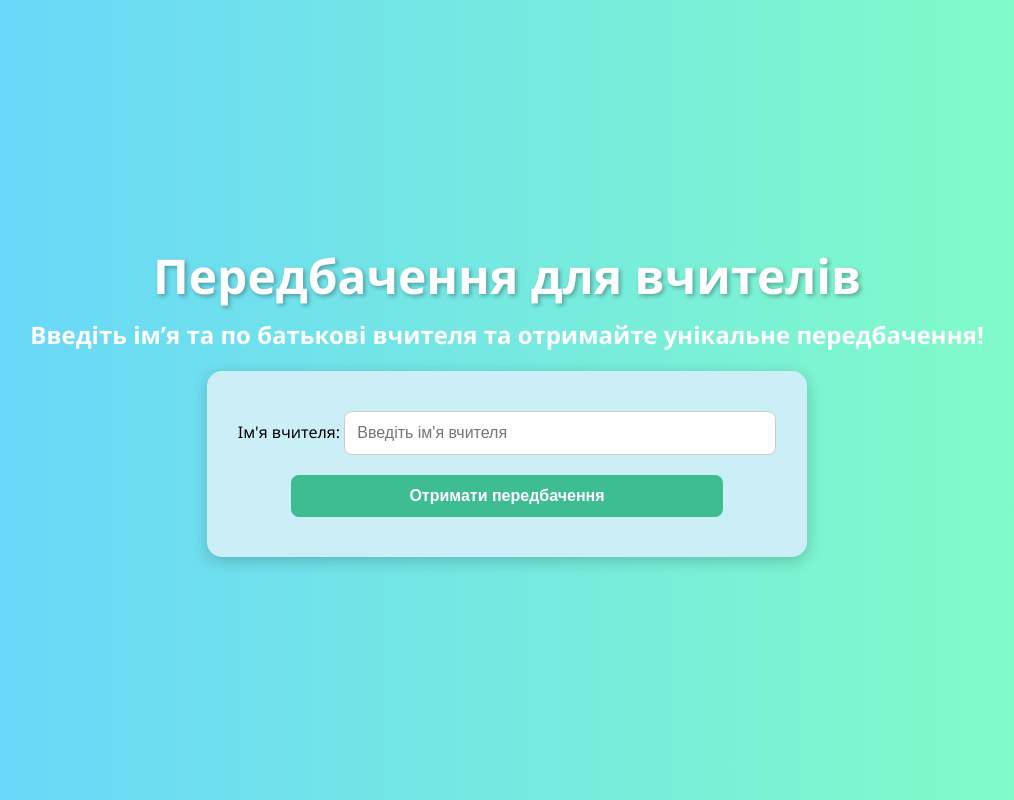
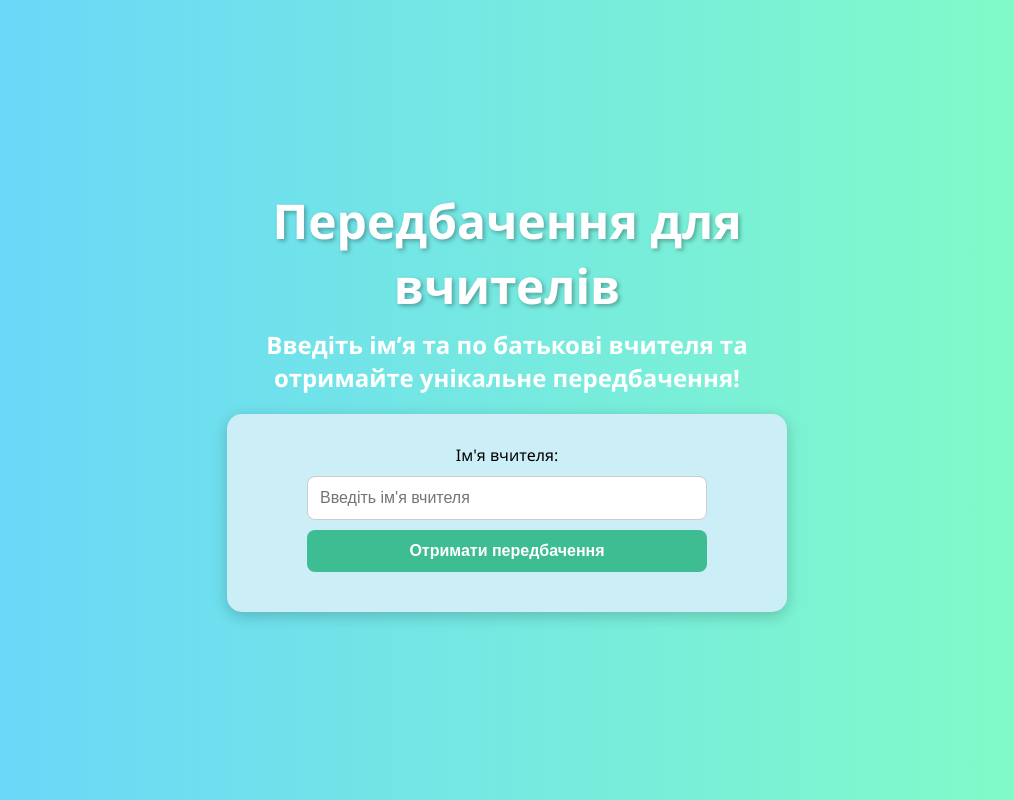
Before and after one commit to gerfin321/vyzyrpered.io, a plain HTML site: page index.html in a window 1280 px wide. Shown: the whole page, without its empty margins (133-1147 px from the left). Drawn offline with Linux system fonts and the light colour scheme.

Commit message:
Update style.css

```diff
--- a/style.css
+++ b/style.css
@@ -1,9 +1,11 @@
+/* Скидання стандартних відступів */
 * {
     margin: 0;
     padding: 0;
     box-sizing: border-box;
 }
 
+/* Стилі для body */
 body {
     font-family: 'Segoe UI', Tahoma, Geneva, Verdana, sans-serif;
     background: linear-gradient(to right, #66d3ff, #84ffc2);
@@ -13,44 +15,46 @@ body {
     align-items: center;
 }
 
+/* Контейнер для центрування контенту */
+.container {
+    max-width: 600px;
+    width: 100%;
+    text-align: center;
+    padding: 20px;
+}
+
+/* Заголовки */
 h1 {
     font-size: 3rem;
     color: #fff;
     text-shadow: 2px 2px 4px rgba(0, 0, 0, 0.3);
     margin-bottom: 10px;
-    text-align: center;
 }
 
 h2 {
     font-size: 1.5rem;
     color: #fff;
-    text-align: center;
     margin-bottom: 20px;
 }
 
-.container {
-    display: flex;
-    flex-direction: column;
-    align-items: center;
-}
-
+/* Контейнер форми */
 .form-container {
     background-color: #cceff7;
     border-radius: 15px;
     padding: 30px;
-    max-width: 600px;
-    width: 100%;
-    text-align: center;
+    margin: 0 auto;
     box-shadow: 0 4px 15px rgba(0, 0, 0, 0.2);
 }
 
+/* Стилі для інпутів і кнопок */
 input, button {
     width: 80%;
     padding: 12px;
-    margin: 10px 0;
+    margin: 10px auto;
     font-size: 1rem;
     border: none;
     border-radius: 8px;
+    display: block;
     transition: transform 0.3s, background-color 0.3s;
 }
 
@@ -64,12 +68,12 @@ input:focus {
     border-color: #7abaff;
 }
 
+/* Кнопки */
 button {
     background-color: #3ebd93;
     color: #fff;
     cursor: pointer;
     font-weight: bold;
-    border: none;
 }
 
 button:hover {
@@ -77,6 +81,7 @@ button:hover {
     transform: scale(1.05);
 }
 
+/* Карточка передбачення */
 #prediction-card {
     display: none;
     background-color: #e0f7ff;
@@ -86,13 +91,17 @@ button:hover {
     box-shadow: 0 4px 15px rgba(0, 0, 0, 0.1);
 }
 
+#prediction-card h2 {
+    color: #333;
+}
+
 #prediction-card p {
     font-size: 1.2rem;
     color: #333;
-    text-align: center;
     line-height: 1.5;
 }
 
+/* Анімація появи */
 .fade-in {
     animation: fadeIn 1s forwards;
 }
@@ -102,15 +111,11 @@ button:hover {
     to { opacity: 1; }
 }
 
+/* Кнопка перезапуску */
 #restart {
     margin-top: 20px;
     background-color: #2f8ad6;
     color: #fff;
-    border: none;
-    padding: 10px 20px;
-    font-size: 1rem;
-    cursor: pointer;
-    border-radius: 8px;
 }
 
 #restart:hover {
```
